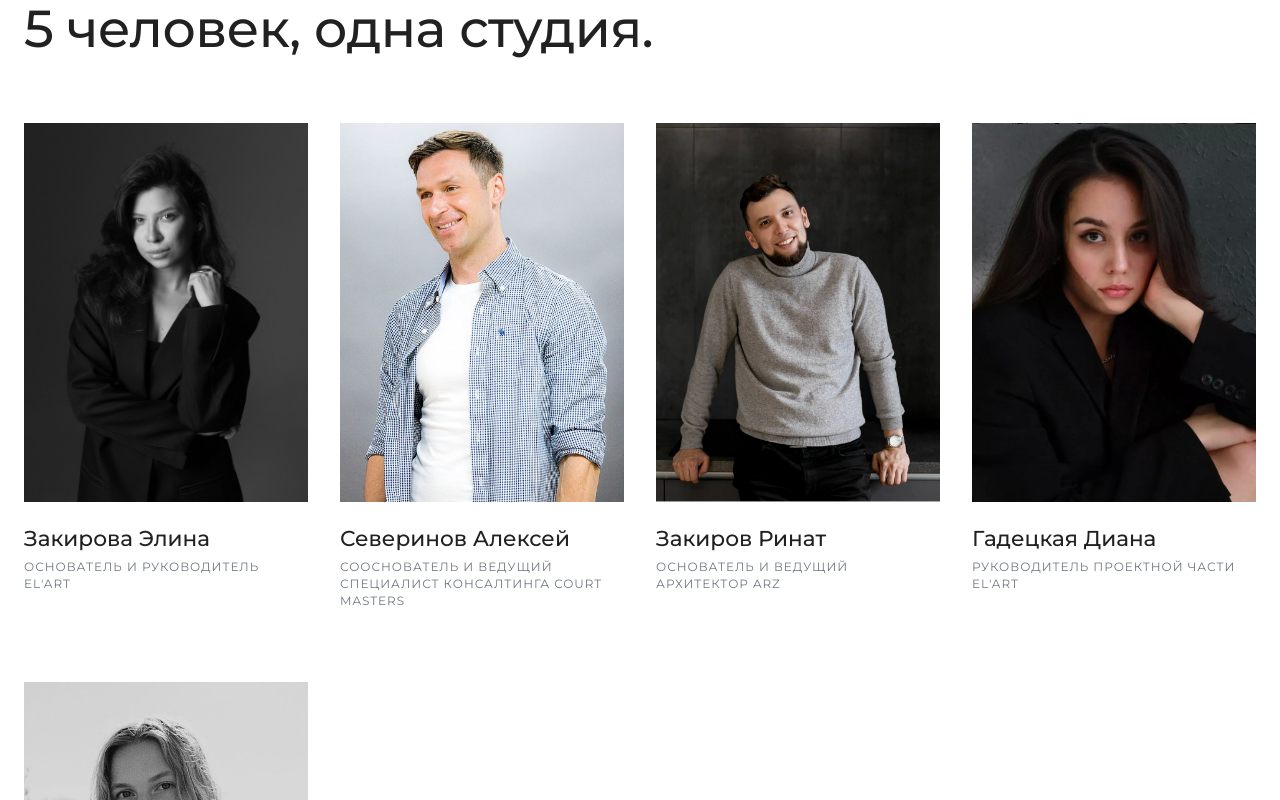
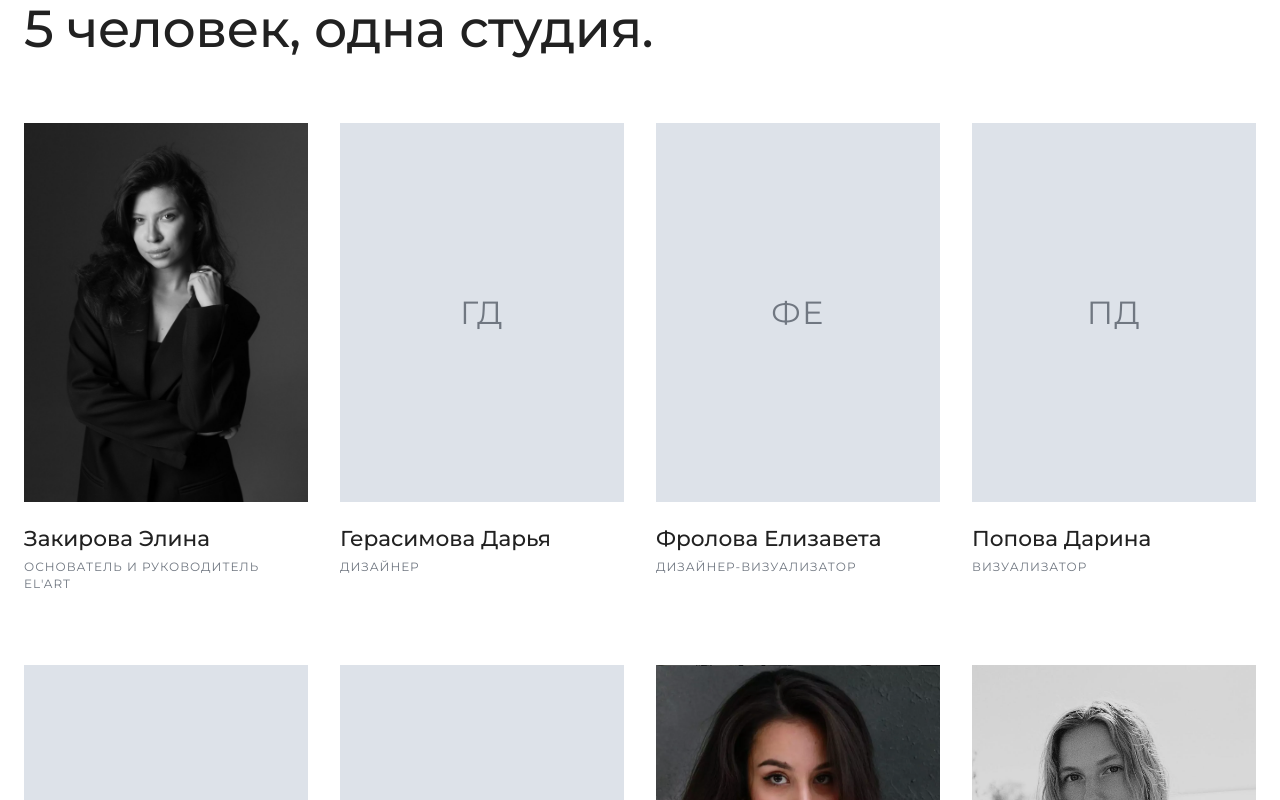
Before and after one commit to Ta1ksist/EL-ART-Sport-Web-Site, a Next.js app: page /AboutUs in a window 1280 px wide. Shown: the part 2020-2820 px from the top of the page. Built offline with nearby package versions, Linux system fonts and the light colour scheme.

Commit message:
fix: team changes

```diff
--- a/components/aboutTeam/team.tsx
+++ b/components/aboutTeam/team.tsx
@@ -9,8 +9,11 @@ interface TeamMember {
 
 const TEAM: TeamMember[] = [
   { name: 'Закирова Элина', role: "Основатель и руководитель EL'ART", img: '/Team/Закирова Элина.png' },
-  { name: 'Северинов Алексей', role: 'Сооснователь и ведущий специалист консалтинга Court Masters', img: '/Team/Северинов Алексей.png' },
-  { name: 'Закиров Ринат', role: 'Основатель и ведущий архитектор ARZ', img: '/Team/Закирова Ринат.png' },
+  { name: 'Герасимова Дарья', role: "Дизайнер", img: '' },
+  { name: 'Фролова Елизавета', role: "Дизайнер-визуализатор", img: '' },
+  { name: 'Попова Дарина', role: "Визуализатор", img: '' },
+  { name: 'Хмара Елизавета', role: "Визуализатор", img: '' },
+  { name: 'Худяк Дарья', role: "Дизайнер-визуализатор", img: '' },
   { name: 'Гадецкая Диана', role: "Руководитель проектной части EL'ART", img: '/Team/Гадецкая Диана.png' },
   { name: 'Колесникова Елизавета', role: "Главный дизайнер студии EL'ART", img: '/Team/Гадецкая Елизавета.png' },
 ];
```
Also changed, not shown: public/Team/Закирова Ринат.png (deleted), public/Team/Северинов Алексей.png (deleted).
